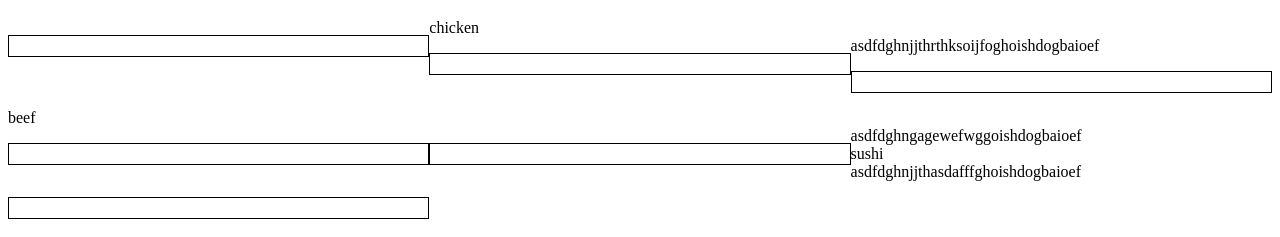
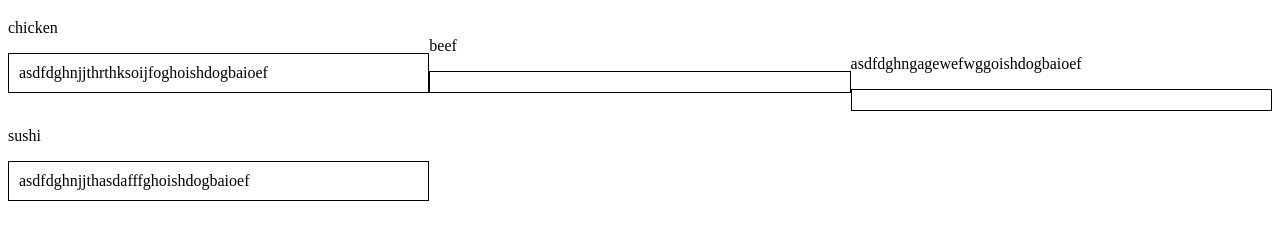
Before and after one commit to onanfield/nlh, a plain HTML site: page zb/index.html in a window 1280 px wide. Shown: the part 61-298 px from the top of the page. Drawn offline with Linux system fonts and the light colour scheme.

Commit message:
Update index.html

```diff
--- a/zb/index.html
+++ b/zb/index.html
@@ -6,10 +6,8 @@
 </head>
 <body>
 <h1>menu</h1>
-<div>
-<p><section>chicken</section>asdfdghnjjthrthksoijfoghoishdogbaioef</p>
-<p><section>beef</section>asdfdghngagewefwggoishdogbaioef</p>
-<p><section>sushi</section>asdfdghnjjthasdafffghoishdogbaioef</p>
-</div>
+<div><section>chicken</section><p>asdfdghnjjthrthksoijfoghoishdogbaioef</p></div>
+<div><section>beef</section><p></p>asdfdghngagewefwggoishdogbaioef</p></div>
+<div><section>sushi</section><p>asdfdghnjjthasdafffghoishdogbaioef</p></div>
 </body>
 </html>
```
